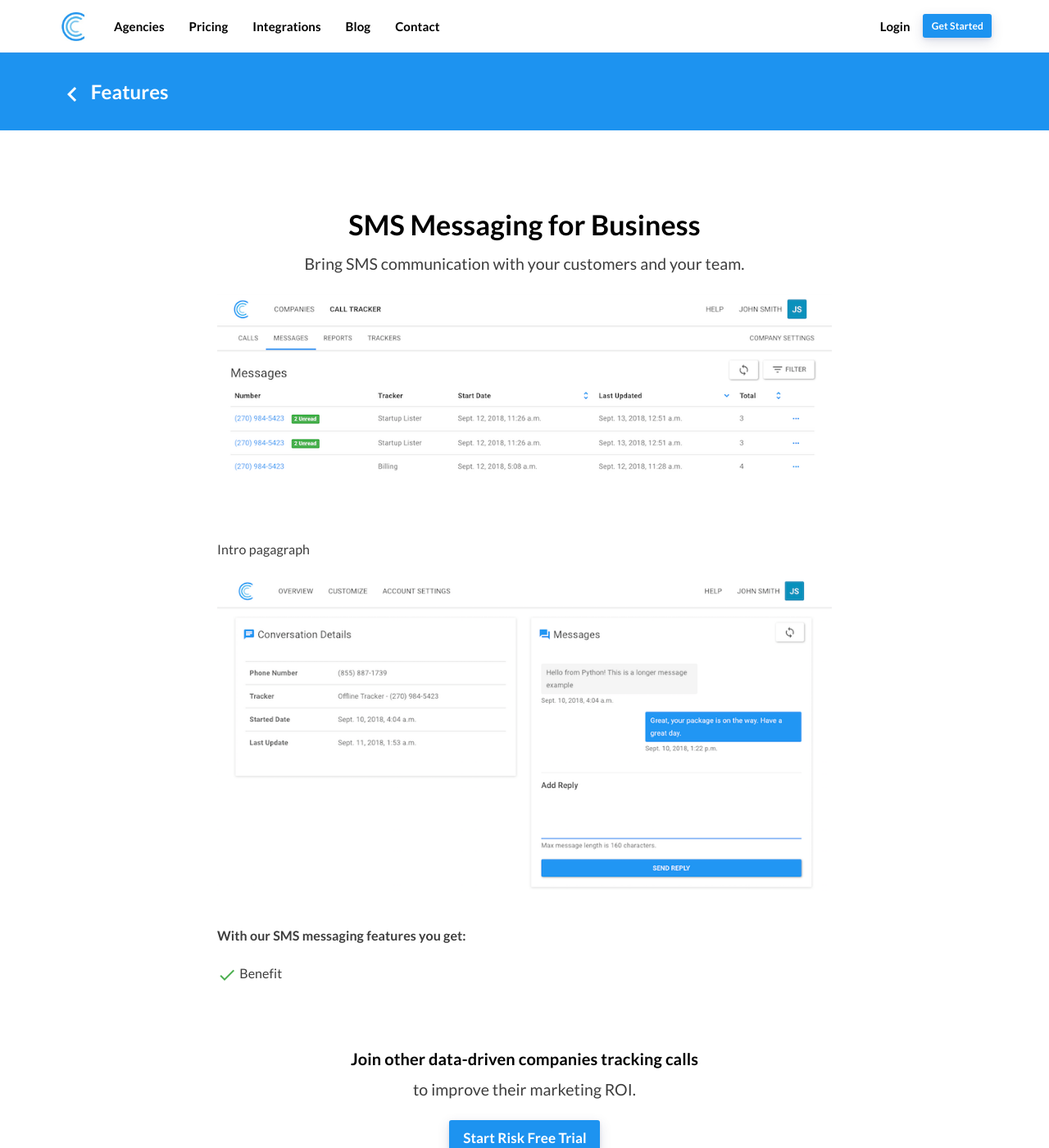
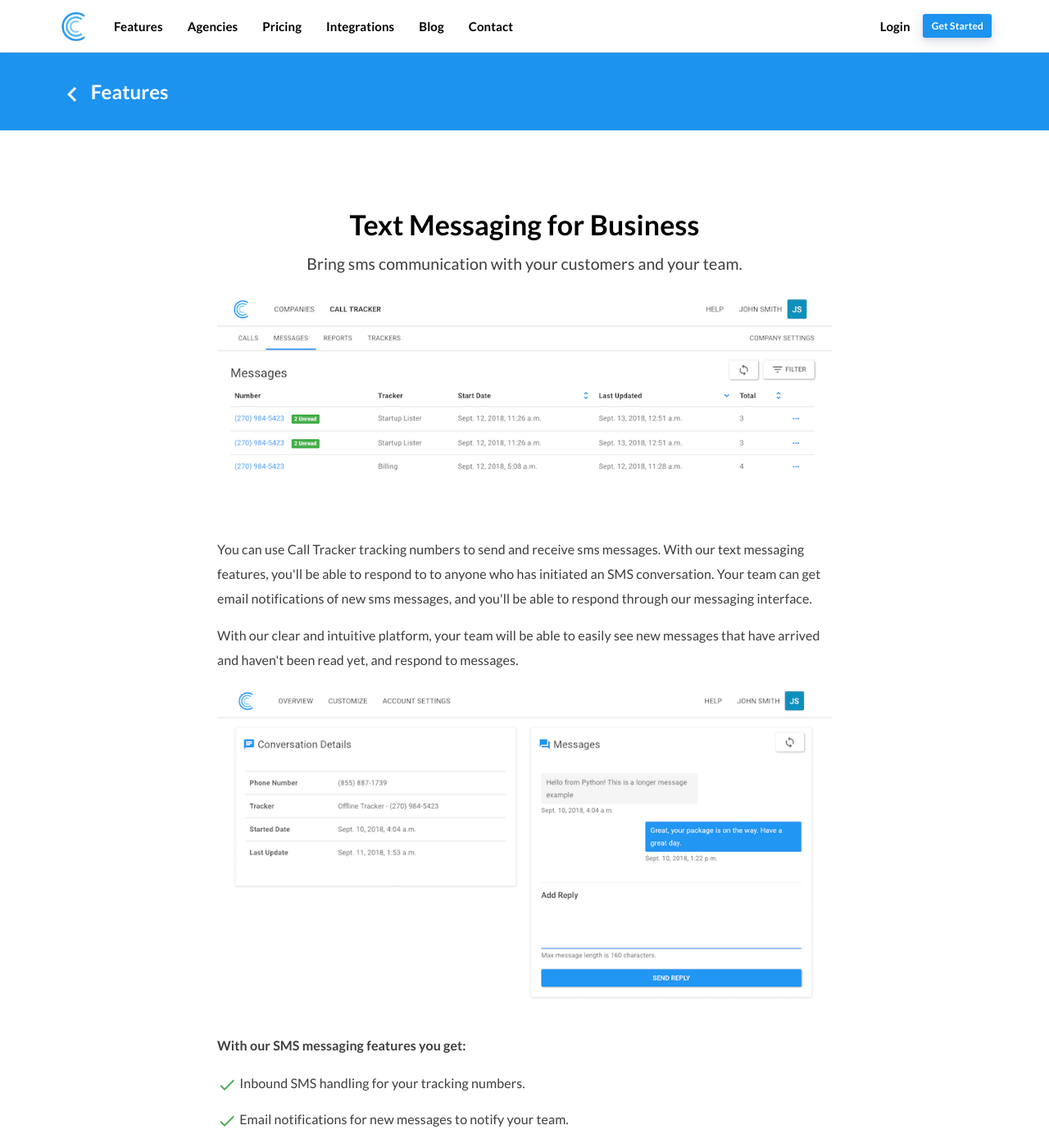
Before and after one commit to sumonst21/calltrackerio-site, a Jekyll site: the page built from _features/business-sms-messaging.md, in a window 1280 px wide and 1400 px high. Shown: the whole window at 82% size. Built offline with Jekyll 4.4.1, drawn with Linux system fonts in a browser that asks for light colours; some of the changed text lies outside the part shown.

Commit message:
add features

```diff
--- a/_features/business-sms-messaging.md
+++ b/_features/business-sms-messaging.md
@@ -1,17 +1,21 @@
 ---
-title: SMS Messaging for Business
+title: Text Messaging for Business
 layout: feature
 image: "/images/features/sms-messages-index.png"
-excerpt: Bring SMS communication with your customers and your team.
+excerpt: Bring sms communication with your customers and your team.
 order: 4
 ---
 
-<p>Intro pagagraph</p>
+<p>You can use Call Tracker tracking numbers to send and receive sms messages. With our text messaging features, you'll be able to respond to to anyone who has initiated an SMS conversation. Your team can get email notifications of new sms messages, and you'll be able to respond through our messaging interface.</p>
+
+<p>With our clear and intuitive platform, your team will be able to easily see new messages that have arrived and haven't been read yet, and respond to messages.</p>
 
 <img src="/images/app-mockups/conversation-detail-preview.png" class="img-responsive" />
 
 <strong>With our SMS messaging features you get:</strong>
 
 <ul class="list-unstyled features-list">
-	<li><i class="material-icons text-success">check</i> Benefit</li>
+	<li><i class="material-icons text-success">check</i> Inbound SMS handling for your tracking numbers.</li>
+    <li><i class="material-icons text-success">check</i> Email notifications for new messages to notify your team.</li>
+    <li><i class="material-icons text-success">check</i> Real time reporting on SMS by tracker for valuable marketing insight.</li>
 </ul>
--- a/_includes/features-section.html
+++ b/_includes/features-section.html
@@ -20,9 +20,9 @@
 							<li><i class="material-icons text-success">check</i> Numbers in USA & Canada</li>
 							<li><i class="material-icons text-success">check</i> Dynamic Number Replacement</li>
 							<li><i class="material-icons text-success">check</i> Detailed Call Analytics</li>
-							<li><i class="material-icons text-success">check</i> Call Block Lists</li>
 							<li><i class="material-icons text-success">check</i> Call Recordings</li>
-							<li><i class="material-icons text-success">check</i> Email Notifications</li>
+                            <li><i class="material-icons text-success">check</i> Email Notifications</li>
+                            <li><i class="material-icons text-success">check</i> SMS Text Messaging</li>
 							<li><i class="material-icons text-success">check</i> Dashboard Branding for Agencies</li>
 						</ul>
 					</div>
--- a/_includes/footer.html
+++ b/_includes/footer.html
@@ -16,7 +16,8 @@
 					<div class="col-md-3">
 						<h5>Call Tracker</h5>
 						<ul class="list-unstyled footer-link-list">
-							<li><a href="https://calltracker.io">Introduction</a></li>
+                            <li><a href="https://calltracker.io">Introduction</a></li>
+                            <li><a href="/features/">Features</a></li>
 							<li><a href="/pricing/">Pricing</a></li>
 							<li><a href="/integrations/">Integrations</a></li>
 							<li><a href="/agencies/">Agencies</a></li>
--- a/_includes/nav-main.html
+++ b/_includes/nav-main.html
@@ -1,5 +1,6 @@
 <div id="navbar" class="collapse navbar-collapse">
 	<ul class="nav navbar-nav">
+        <li><a href="/features/">Features</a></li>
         <li><a href="/agencies/">Agencies</a></li>
 		<li><a href="/pricing/">Pricing</a></li>
 		<li><a href="/integrations/">Integrations</a></li>
```
Also changed, not shown: _features/call-recording.md (+1 -1 lines), _features/toll-free-and-local-phone-numbers.md (+7 -0 lines).
